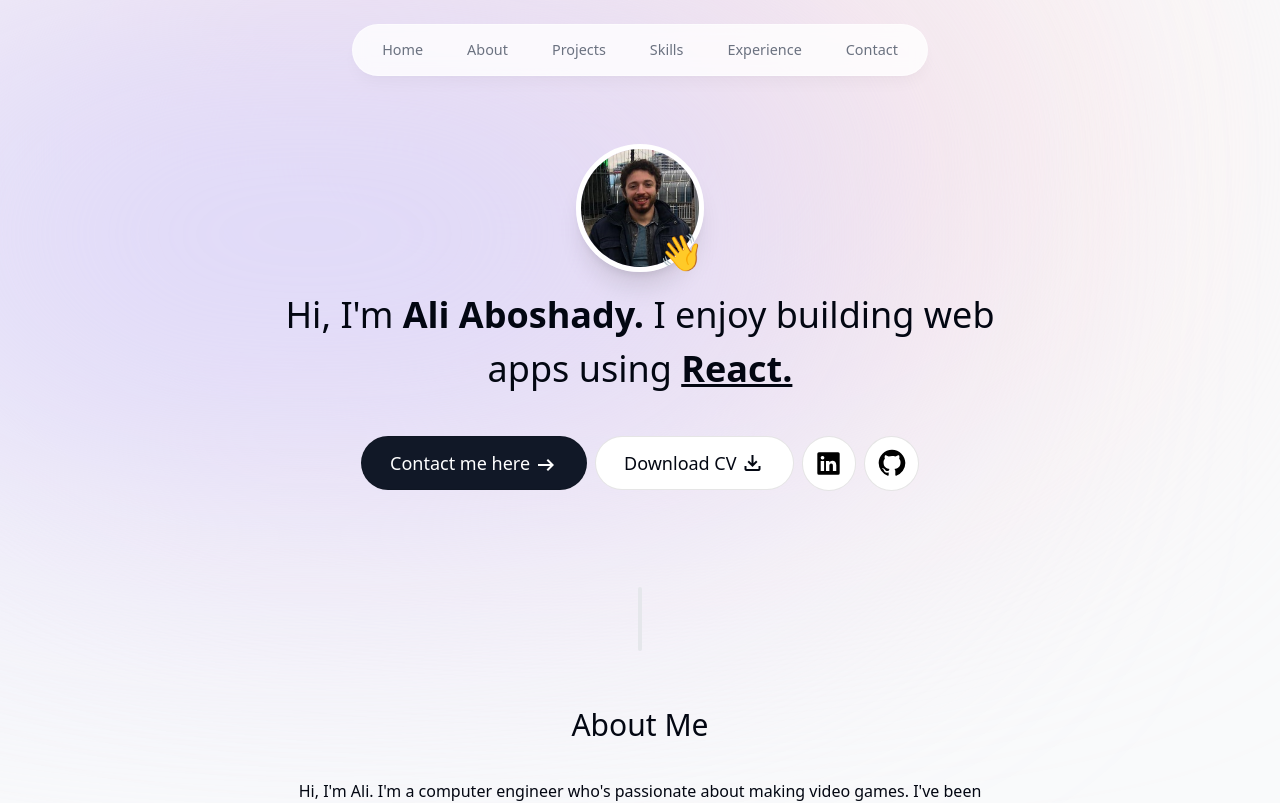
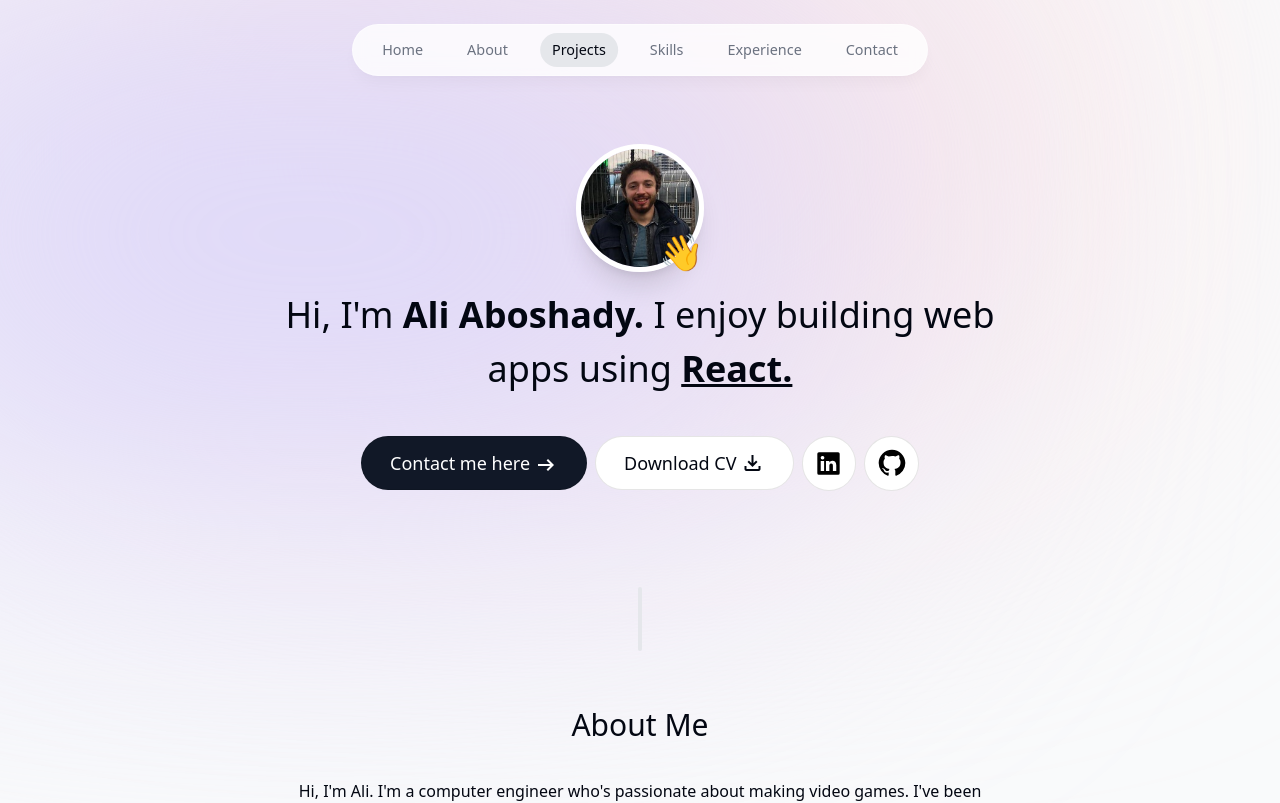
Before and after one commit to aliaboshady/portfolio, a React (Vite) app: page / in a window 1280 px wide. Shown: the top 803 px of the page. Built offline with nearby package versions, Linux system fonts and the light colour scheme.

Commit message:
Header completed - can go to section on click - changes section when scrolling through it

```diff
--- a/index.html
+++ b/index.html
@@ -1,5 +1,5 @@
 <!DOCTYPE html>
-<html lang="en">
+<html lang="en" class="!scroll-smooth">
   <head>
     <meta charset="UTF-8" />
     <meta name="viewport" content="width=device-width, initial-scale=1.0" />
--- a/package.json
+++ b/package.json
@@ -12,7 +12,8 @@
   "dependencies": {
     "framer-motion": "^10.16.4",
     "react": "^18.2.0",
-    "react-dom": "^18.2.0"
+    "react-dom": "^18.2.0",
+    "react-intersection-observer": "^9.5.2"
   },
   "devDependencies": {
     "@types/react": "^18.2.15",
--- a/src/App.jsx
+++ b/src/App.jsx
@@ -1,5 +1,6 @@
 import Header from './components/header/Header';
 import Layout from '../src/components/Layout';
+import ActiveSectionContextProvider from './contexts/activeSectionContext';
 
 export default function App() {
   return (
@@ -7,8 +8,10 @@ export default function App() {
       <div className="-z-10 bg-[#FBE2E3] absolute top-[-6rem] right-[11rem] h-[31.25rem] w-[31.25rem] rounded-full blur-[10rem] sm:w-[68.75rem]"></div>
       <div className="-z-10 bg-[#DBD7FB] absolute top-[-1rem] left-[-35rem] h-[31.25rem] w-[50rem] rounded-full blur-[10rem] sm:w-[68.75rem] md:left-[-33rem] lg:left-[-28rem] xl:left-[-15rem] 2xl:left-[-5rem]"></div>
 
-      <Header />
-      <Layout />
+      <ActiveSectionContextProvider>
+        <Header />
+        <Layout />
+      </ActiveSectionContextProvider>
     </>
   );
 }
--- a/src/components/about/About.jsx
+++ b/src/components/about/About.jsx
@@ -1,10 +1,15 @@
 import { motion } from 'framer-motion';
 import SectionHeading from '../SectionHeading';
+import useSectionInView from '../../hooks/useSectionInView';
 
 export default function About() {
+  const ref = useSectionInView('About');
+
   return (
     <motion.section
-      className="mx-5 mb-5 max-w-[45rem] text-center leading-8"
+      id="about"
+      ref={ref}
+      className="mx-5 mb-5 max-w-[45rem] text-center leading-8 scroll-mt-28"
       initial={{ y: 100, opacity: 0 }}
       animate={{ y: 0, opacity: 1 }}
       transition={{ delay: 0.35 }}
--- a/src/components/header/Header.jsx
+++ b/src/components/header/Header.jsx
@@ -1,7 +1,16 @@
 import { motion } from 'framer-motion';
 import { links } from '../../../data/data';
+import { useActiveSection } from '../../contexts/activeSectionContext';
 
 export default function Header() {
+  const { activeSection, setActiveSection, setTimeOfLastClick } =
+    useActiveSection();
+
+  function handleClick(name) {
+    setActiveSection(name);
+    setTimeOfLastClick(Date.now());
+  }
+
   return (
     <motion.header className="relative z-50">
       <motion.div
@@ -16,16 +25,30 @@ export default function Header() {
           {links.map((link) => (
             <motion.li
               key={link.hash}
-              className="h-3/4 flex items-center justify-center"
+              className="h-3/4 relative flex items-center justify-center"
               initial={{ y: -100, opacity: 0 }}
               animate={{ y: 0, opacity: 1 }}
               transition={{ duration: 0.3 }}
             >
               <a
                 href={link.hash}
-                className="hover:text-gray-950 flex items-center justify-center w-full p-3 transition-all duration-300"
+                onClick={() => handleClick(link.name)}
+                className={`hover:text-gray-950 flex items-center justify-center w-full p-3 transition-all duration-300 ${
+                  link.name === activeSection ? 'text-gray-950' : ''
+                }`}
               >
                 {link.name}
+                {link.name === activeSection && (
+                  <motion.span
+                    className="-z-10 absolute inset-0 bg-gray-200 rounded-full"
+                    layoutId="activeSection"
+                    transition={{
+                      type: 'spring',
+                      stiffness: 380,
+                      damping: 30,
+                    }}
+                  />
+                )}
               </a>
             </motion.li>
           ))}
--- a/src/components/home/Home.jsx
+++ b/src/components/home/Home.jsx
@@ -1,10 +1,17 @@
 import Avatar from './Avatar';
 import Intro from './Intro';
 import Socials from './Socials';
+import useSectionInView from '../../hooks/useSectionInView';
 
 export default function Home() {
+  const ref = useSectionInView('Home');
+
   return (
-    <section className="mb-10 max-w-[50rem] text-center">
+    <section
+      id="home"
+      ref={ref}
+      className="mb-10 max-w-[50rem] text-center scroll-mt-96"
+    >
       <Avatar />
       <Intro />
       <Socials />
--- a/src/components/projects/Projects.jsx
+++ b/src/components/projects/Projects.jsx
@@ -1,10 +1,13 @@
 import { projectsData } from '../../../data/data';
 import SectionHeading from '../SectionHeading';
 import Project from './Project';
+import useSectionInView from '../../hooks/useSectionInView';
 
 export default function Projects() {
+  const ref = useSectionInView('Projects', 0.5);
+
   return (
-    <section>
+    <section id="projects" ref={ref} className="scroll-mt-28">
       <SectionHeading>My Projects</SectionHeading>
       <div className="sm:grid-cols-2 grid-cols grid gap-4">
         {projectsData.map((project, index) => (
--- /dev/null
+++ b/src/contexts/activeSectionContext.jsx
@@ -0,0 +1,33 @@
+import { useState, createContext, useContext } from 'react';
+
+const ActiveSectionContext = createContext(null);
+
+export default function ActiveSectionContextProvider({ children }) {
+  const [activeSection, setActiveSection] = useState('Home');
+  const [timeOfLastClick, setTimeOfLastClick] = useState(0);
+
+  return (
+    <ActiveSectionContext.Provider
+      value={{
+        activeSection,
+        setActiveSection,
+        timeOfLastClick,
+        setTimeOfLastClick,
+      }}
+    >
+      {children}
+    </ActiveSectionContext.Provider>
+  );
+}
+
+export function useActiveSection() {
+  const context = useContext(ActiveSectionContext);
+
+  if (context === null) {
+    throw new Error(
+      'UseActiveSection must be used within an ActiveSectionProviderComponent'
+    );
+  }
+
+  return context;
+}
--- /dev/null
+++ b/src/hooks/useSectionInView.jsx
@@ -0,0 +1,15 @@
+import { useInView } from 'react-intersection-observer';
+import { useActiveSection } from '../contexts/activeSectionContext';
+import { useEffect } from 'react';
+
+export default function useSectionInView(sectionName, threshold = 0.75) {
+  const { ref, inView } = useInView({ threshold: threshold });
+  const { setActiveSection, timeOfLastClick } = useActiveSection();
+
+  useEffect(() => {
+    if (inView && Date.now() - timeOfLastClick > 1000)
+      setActiveSection(sectionName);
+  }, [inView, setActiveSection, timeOfLastClick, sectionName]);
+
+  return ref;
+}
```
Also changed, not shown: 1 other file (tests, documents, lock files or other folders).
